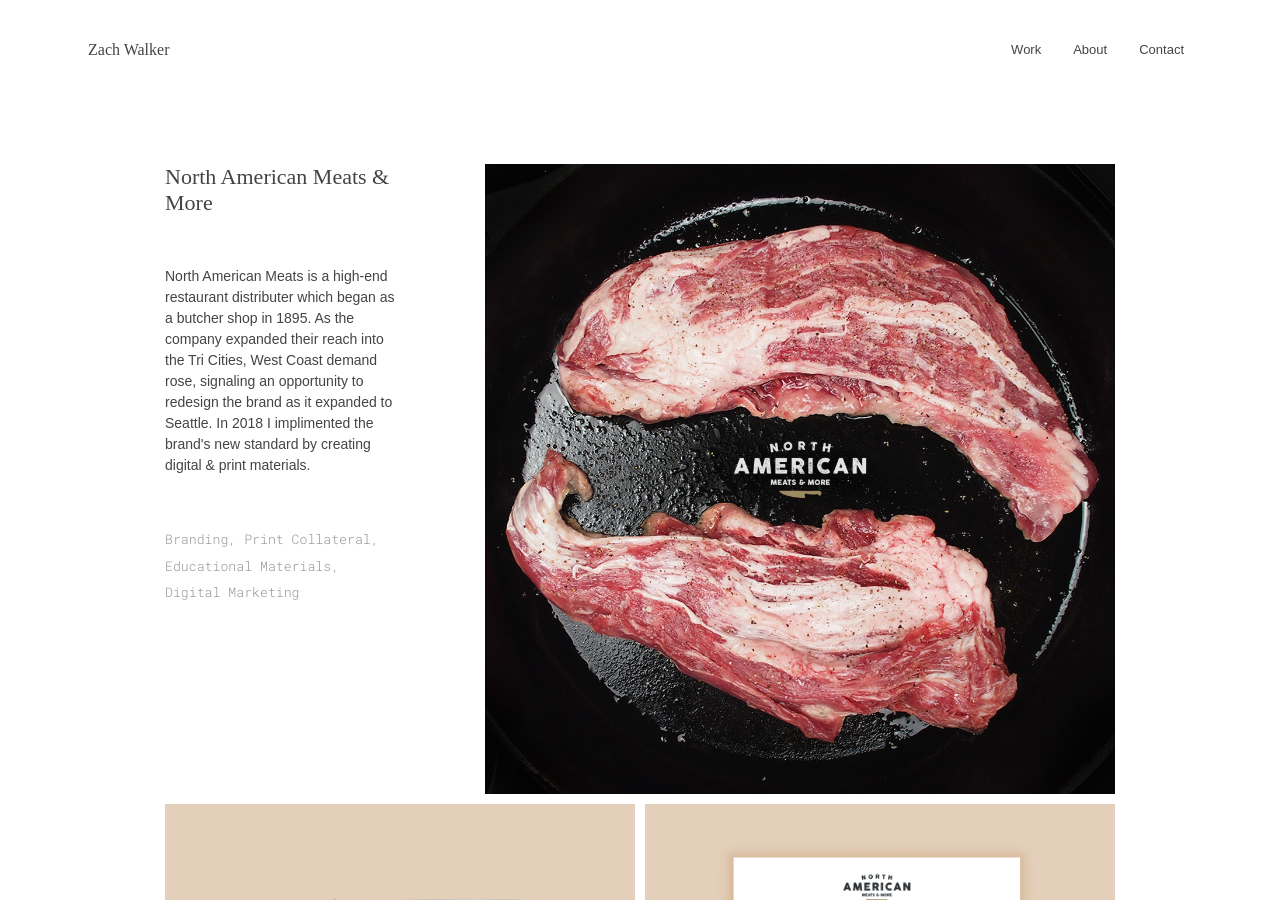
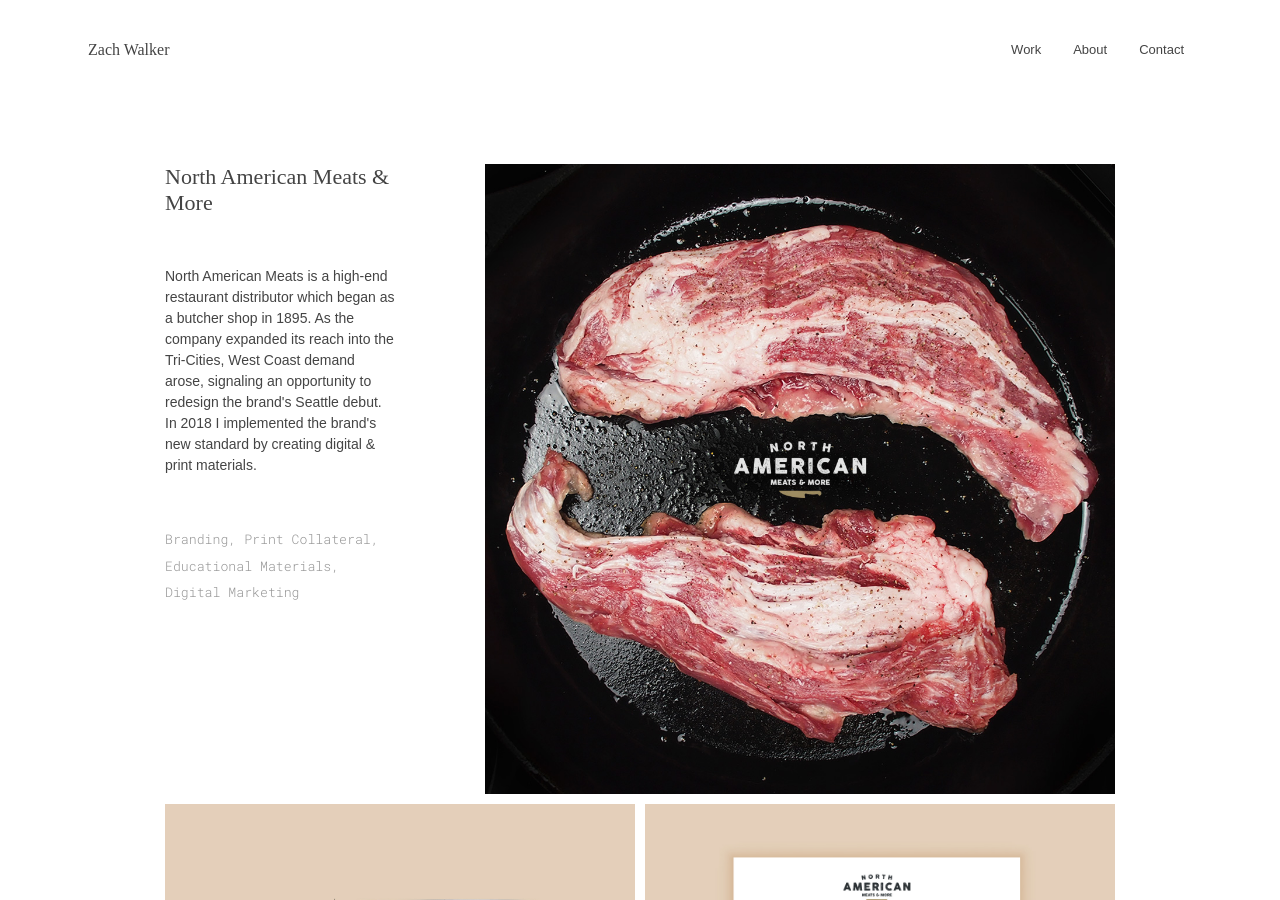
Before and after one commit to zwalkerdesign/zwalkerdesign.github.io, a Jekyll site: the page namm.html, which Jekyll copies as it is, in a window 1280 px wide and 900 px high. Built offline with Jekyll 4.4.1, drawn with Linux system fonts in a browser that asks for light colours; nearby versions of some CDN libraries; some web fonts are replaced.

Commit message:
Update namm.html

```diff
--- a/namm.html
+++ b/namm.html
@@ -57,7 +57,7 @@
 	<div class="row no-gutter">
 		<div class="col-xs-12 col-lg-3">
 			<h1 class="workTitle">North American Meats & More</h1>
-			<p class="mt-50">North American Meats is a high-end restaurant distributer which began as a butcher shop in 1895. As the company expanded their reach into the Tri Cities, West Coast demand rose, signaling an opportunity to redesign the brand as it expanded to Seattle. In 2018 I implimented the brand's new standard by creating digital & print materials. </p>
+			<p class="mt-50">North American Meats is a high-end restaurant distributor which began as a butcher shop in 1895. As the company expanded its reach into the Tri-Cities, West Coast demand arose, signaling an opportunity to redesign the brand's Seattle debut. In 2018 I implemented the brand's new standard by creating digital & print materials. </p>
 
 			<h2 class="description mt-50" id="work">Branding, Print Collateral, Educational Materials, Digital Marketing</h2>
 		</div>
```
